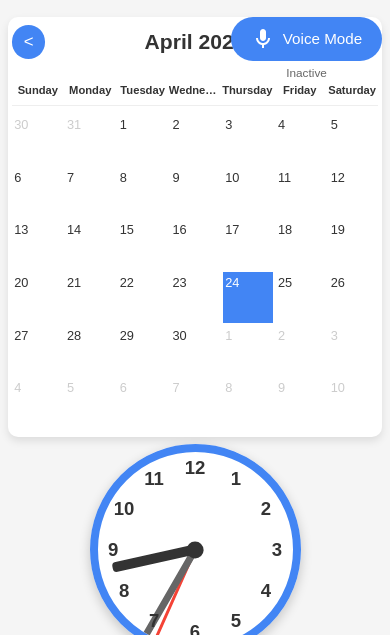
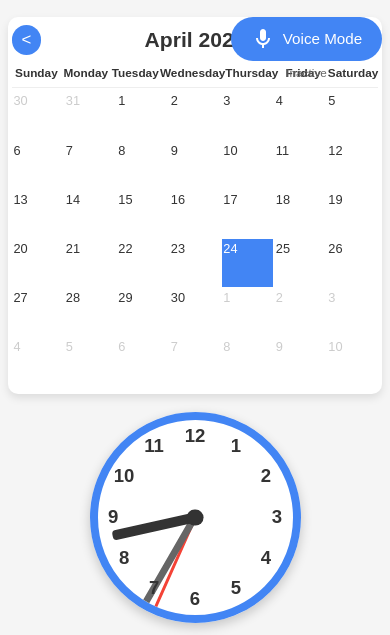
Before and after one commit to websimapi/websim-calendar-with-clocks-alarms, a plain HTML site: page index.html in a window 390 px wide. Shown: the top 635 px of the page. Drawn offline with Linux system fonts and the light colour scheme.

Commit message:
v33: the calendar still has issues on different devices please fix so it properly fits the grid into parent container resizing as needed per device

```diff
--- a/js/calendar.js
+++ b/js/calendar.js
@@ -20,7 +20,7 @@ function renderCalendar() {
     for (let i = firstDayIndex; i > 0; i--) {
         const dayElement = document.createElement('div');
         dayElement.classList.add('day', 'other-month');
-        dayElement.textContent = prevLastDay - i + 1;
+        dayElement.innerHTML = `<span>${prevLastDay - i + 1}</span>`;
         calendar.appendChild(dayElement);
     }
 
@@ -28,7 +28,7 @@ function renderCalendar() {
     for (let i = 1; i <= lastDay.getDate(); i++) {
         const dayElement = document.createElement('div');
         dayElement.classList.add('day');
-        dayElement.textContent = i;
+        dayElement.innerHTML = `<span>${i}</span>`;
 
         const today = new Date();
         if (i === today.getDate() && month === today.getMonth() && year === today.getFullYear()) {
@@ -51,7 +51,7 @@ function renderCalendar() {
     for (let i = 1; i <= nextDays; i++) {
         const dayElement = document.createElement('div');
         dayElement.classList.add('day', 'other-month');
-        dayElement.textContent = i;
+        dayElement.innerHTML = `<span>${i}</span>`;
 
         // Add a data attribute to identify days in the 6th row
         const dayRow = Math.ceil((totalDaysDisplayed + i) / 7);
@@ -99,10 +99,12 @@ function initCalendarControls() {
         renderCalendar();
     });
 
-    // Add window resize handler to ensure calendar remains responsive
-    window.addEventListener('resize', () => {
-        renderCalendar();
-    });
+    // Add event listener for window resize
+    window.addEventListener('resize', renderCalendar);
 
+    // Initial render
     renderCalendar();
+
+    // Force a re-render after a short delay to fix any initial layout issues
+    setTimeout(renderCalendar, 100);
 }
--- a/styles.css
+++ b/styles.css
@@ -50,16 +50,18 @@ header h1 {
     box-shadow: 0 4px 8px rgba(0, 0, 0, 0.1);
     display: flex;
     flex-direction: column;
-    min-height: 50vh;
-    max-height: 70vh;
-    overflow: hidden;
+    height: auto;
+    min-height: 0;
+    max-height: none;
+    overflow: visible;
 }
 
 .calendar-header {
     display: flex;
     justify-content: space-between;
     align-items: center;
-    margin-bottom: 2vh;
+    margin-bottom: 1vh;
+    flex-shrink: 0;
 }
 
 .calendar-header h2 {
@@ -86,31 +88,43 @@ header h1 {
     text-align: center;
     font-weight: bold;
     margin-bottom: 1vh;
-    padding: 1vh 0;
+    padding: 0.5vh 0;
     border-bottom: 1px solid #eee;
-    font-size: clamp(0.7rem, 1.6vh, 1rem);
+    font-size: clamp(0.7rem, 1.4vh, 1rem);
+    flex-shrink: 0;
 }
 
 .days {
     display: grid;
     grid-template-columns: repeat(7, 1fr);
-    grid-template-rows: repeat(6, 1fr);
-    gap: 0.5vh;
+    grid-auto-rows: 1fr;
+    gap: 0.2vh;
     flex: 1;
+    min-height: 0;
+    width: 100%;
 }
 
 .day {
-    aspect-ratio: 1/1;
+    position: relative;
     display: flex;
     align-items: flex-start;
     justify-content: flex-start;
     padding: 0.5vh;
-    cursor: pointer;
-    position: relative;
-    font-size: clamp(0.8rem, 1.8vh, 1.1rem);
+    font-size: clamp(0.8rem, 1.5vh, 1.1rem);
     border-radius: 0;
-    min-width: 0;
-    min-height: 0;
+    overflow: hidden;
+}
+
+.day::before {
+    content: "";
+    display: block;
+    padding-bottom: 100%;
+}
+
+.day span {
+    position: absolute;
+    top: 0.5vh;
+    left: 0.5vh;
 }
 
 .day:hover {
@@ -401,72 +415,87 @@ header h1 {
 @media (max-width: 1200px) {
     .weekdays div {
         font-size: clamp(0.7rem, 1.4vh, 0.9rem);
+        padding: 0.5vh 0;
+    }
+
+    .day {
+        padding: 0.3vh;
+    }
+
+    .day span {
+        top: 0.3vh;
+        left: 0.3vh;
     }
 }
 
 @media (max-width: 992px) {
-    .weekdays {
-        font-size: clamp(0.6rem, 1.3vh, 0.8rem);
+    .calendar-container {
+        padding: 1.5vh 1.5vw;
     }
 
-    .day {
-        font-size: clamp(0.7rem, 1.6vh, 1rem);
-        padding: 0.4vh;
+    .days {
+        gap: 0.15vh;
     }
 }
 
 @media (max-width: 768px) {
-    .weekdays div {
-        font-size: clamp(0.5rem, 1.2vh, 0.7rem);
+    .calendar-container {
+        min-height: 0;
+        height: auto;
+        aspect-ratio: 4/3;
+        padding: 1vh 1vw;
     }
 
-    .container {
-        height: auto;
-        min-height: 100vh;
-        overflow-y: auto;
+    .calendar-header {
+        margin-bottom: 0.5vh;
     }
 
-    .main-content {
-        flex-direction: column;
+    .calendar-header button {
+        width: 3.5vh;
+        height: 3.5vh;
     }
 
-    .calendar-container {
-        min-height: 45vh;
-        max-height: none;
+    .weekdays {
+        margin-bottom: 0.5vh;
+        padding: 0.3vh 0;
+    }
+
+    .days {
+        gap: 0.1vh;
+    }
+
+    .day {
+        padding: 0.2vh;
+    }
+
+    .day span {
+        top: 0.2vh;
+        left: 0.2vh;
     }
 }
 
 @media (max-width: 576px) {
-    .weekdays div {
-        font-size: 0.7rem;
-        /* Use abbreviated day names on smallest screens */
-        white-space: nowrap;
-        overflow: hidden;
-        text-overflow: ellipsis;
-    }
-
-    .day {
-        font-size: 0.8rem;
-        padding: 0.3vh;
-    }
-
     .calendar-container {
-        padding: 1vh 1vw;
-    }
-
-    .days {
-        gap: 0.3vh;
+        aspect-ratio: auto;
+        height: auto;
+        min-height: 40vh;
     }
 }
 
 /* Fix for very small height screens */
 @media (max-height: 600px) {
     .calendar-container {
-        min-height: 40vh;
+        min-height: 0;
+        height: auto;
+        aspect-ratio: auto;
     }
 
-    .main-content {
-        gap: 1vh;
+    .weekdays {
+        font-size: clamp(0.6rem, 1.2vh, 0.8rem);
+    }
+
+    .day {
+        font-size: clamp(0.7rem, 1.3vh, 0.9rem);
     }
 }
 
```
